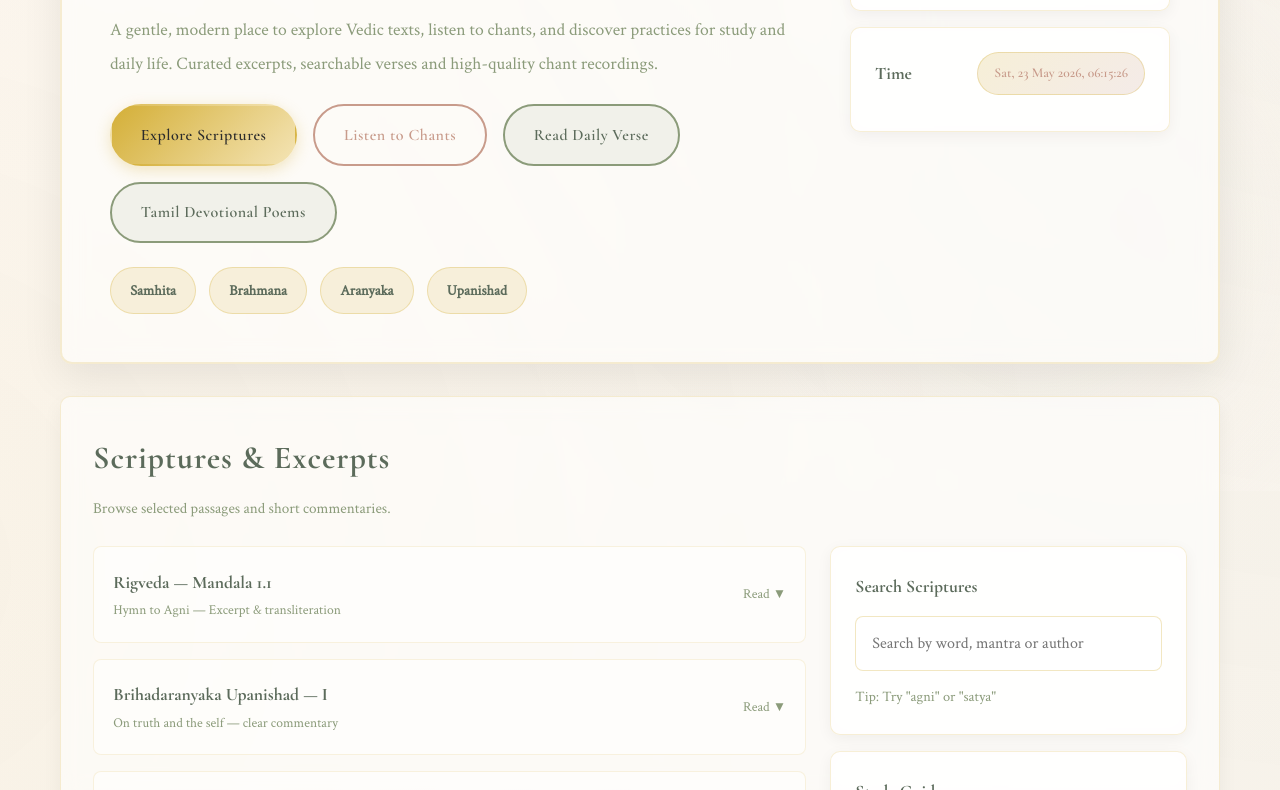
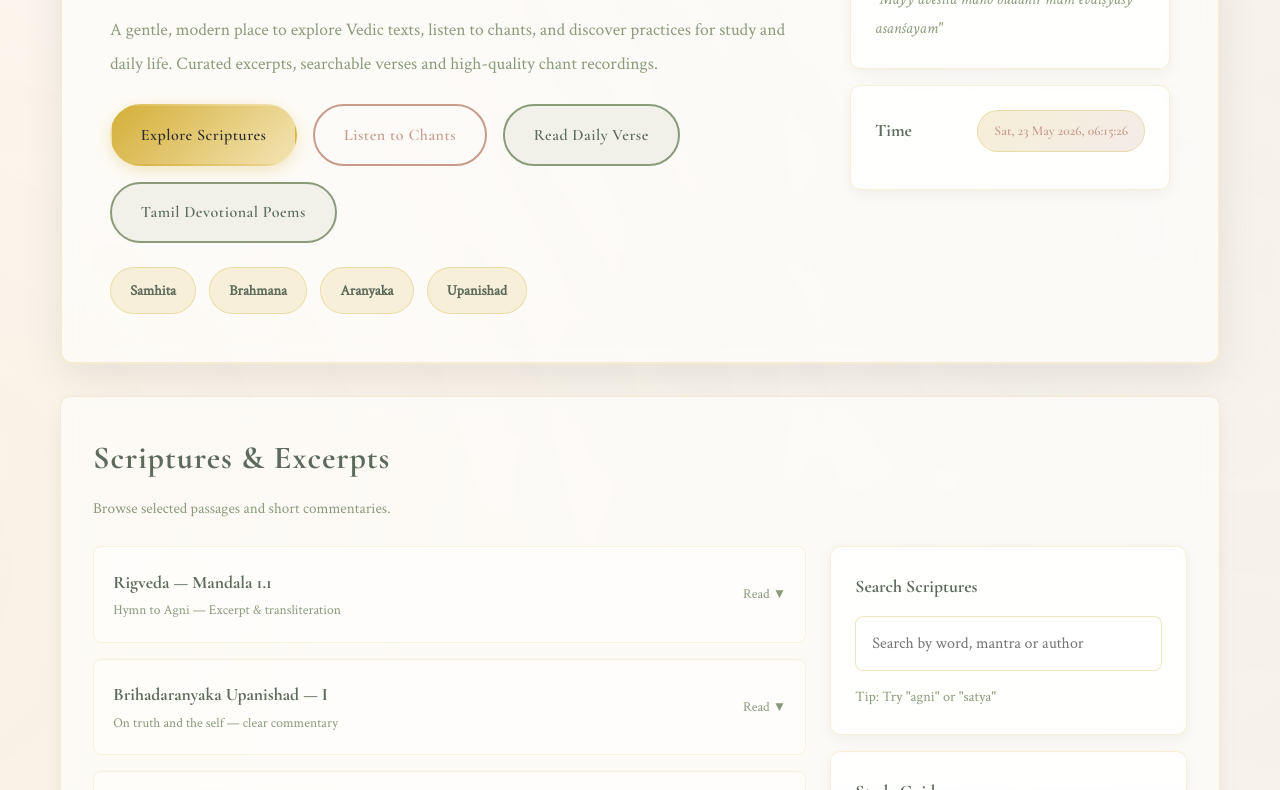
Before and after one commit to leomani2714/Vedaverse, a plain HTML site: page index.html in a window 1280 px wide. Shown: the part 309-1099 px from the top of the page. Drawn offline with nearby package versions, Linux system fonts and the light colour scheme.

```diff
--- a/index.html
+++ b/index.html
@@ -1133,12 +1133,7 @@
         });
 
         const verses = [
-            "Satyam vada, dharmam chara",
-            "Ahimsa paramo dharmah",
-            "Dharmo rakshati rakshitah",
-            "Vasudhaiva kutumbakam",
-            "Karmanye vadhikaraste ma phaleshu kadachana"
-        ] [
+
     // Chapter 1 - Arjuna Vishada Yoga (Yoga of Arjuna's Despair)
     "Dharmakshetre kurukshetre samavetaa yuyutsavah",
     "Mamakaa paandavaa cha eva kim akurvata sanjaya",
```
